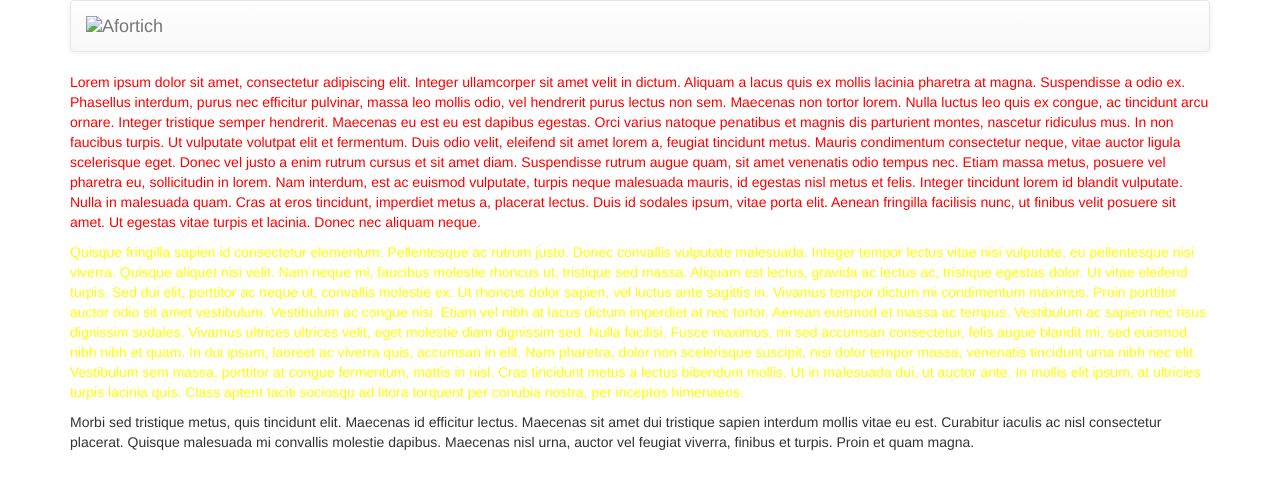
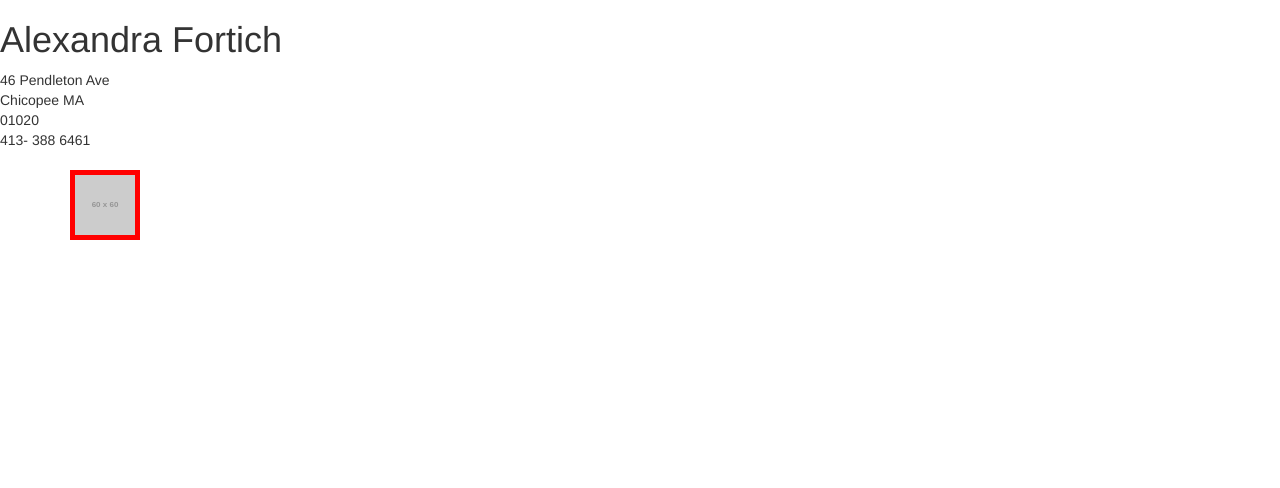
Before and after one commit to afortich/afortich.github.io, a plain HTML site: page index.html in a window 1280 px wide. Drawn offline with nearby package versions, Linux system fonts and the light colour scheme; placeholder pictures from the web are drawn by us.

Commit message:
made awesome updates

```diff
--- a/index.html
+++ b/index.html
@@ -15,30 +15,27 @@
 <!-- Latest compiled and minified JavaScript -->
 <script src="https://maxcdn.bootstrapcdn.com/bootstrap/3.3.7/js/bootstrap.min.js" integrity="sha384-Tc5IQib027qvyjSMfHjOMaLkfuWVxZxUPnCJA7l2mCWNIpG9mGCD8wGNIcPD7Txa" crossorigin="anonymous"></script>
     <style>
-      .foobar {color: red;}
-      #bizbam {color:yellow;}
+
+      img { border:5px solid red;}
+
       </style>
     </head>
-     <body>
-       <div class="container">
-       <nav class="navbar navbar-default">
-  <div class="container-fluid">
-    <div class="navbar-header">
-      <a class="navbar-brand" href="#">
-        <img alt="Afortich" src="...">
-      </a>
-    </div>
-  </div>
-</nav>
-     <p class="foobar">Lorem ipsum dolor sit amet, consectetur adipiscing elit. Integer ullamcorper sit amet velit in dictum. Aliquam a lacus quis ex mollis lacinia pharetra at magna. Suspendisse a odio ex. Phasellus interdum, purus nec efficitur pulvinar, massa leo mollis odio, vel hendrerit purus lectus non sem. Maecenas non tortor lorem. Nulla luctus leo quis ex congue, ac tincidunt arcu ornare. Integer tristique semper hendrerit. Maecenas eu est eu est dapibus egestas. Orci varius natoque penatibus et magnis dis parturient montes, nascetur ridiculus mus. In non faucibus turpis. Ut vulputate volutpat elit et fermentum. Duis odio velit, eleifend sit amet lorem a, feugiat tincidunt metus. Mauris condimentum consectetur neque, vitae auctor ligula scelerisque eget. Donec vel justo a enim rutrum cursus et sit amet diam. Suspendisse rutrum augue quam, sit amet venenatis odio tempus nec.
-Etiam massa metus, posuere vel pharetra eu, sollicitudin in lorem. Nam interdum, est ac euismod vulputate, turpis neque malesuada mauris, id egestas nisl metus et felis. Integer tincidunt lorem id blandit vulputate. Nulla in malesuada quam. Cras at eros tincidunt, imperdiet metus a, placerat lectus. Duis id sodales ipsum, vitae porta elit. Aenean fringilla facilisis nunc, ut finibus velit posuere sit amet. Ut egestas vitae turpis et lacinia.
-       Donec nec aliquam neque.</p>
-      <p id="bizbam"> Quisque fringilla sapien id consectetur elementum. Pellentesque ac rutrum justo. Donec convallis vulputate malesuada. Integer tempor lectus vitae nisi vulputate, eu pellentesque nisi viverra. Quisque aliquet nisi velit. Nam neque mi, faucibus molestie rhoncus ut, tristique sed massa. Aliquam est lectus, gravida ac lectus ac, tristique egestas dolor. Ut vitae eleifend turpis. Sed dui elit, porttitor ac neque ut, convallis molestie ex. Ut rhoncus dolor sapien, vel luctus ante sagittis in. Vivamus tempor dictum mi condimentum maximus.
+     <body><h1>Alexandra Fortich</h1>
+     <address>46 Pendleton Ave <br/>
+     Chicopee MA <br/> 01020<br/>
+     413- 388 6461 <span class="glyphicons glyphicons-iphone"></span>
+     </address>
+        <div class="container">
 
-Proin porttitor auctor odio sit amet vestibulum. Vestibulum ac congue nisi. Etiam vel nibh at lacus dictum imperdiet at nec tortor. Aenean euismod et massa ac tempus. Vestibulum ac sapien nec risus dignissim sodales. Vivamus ultrices ultrices velit, eget molestie diam dignissim sed. Nulla facilisi. Fusce maximus, mi sed accumsan consectetur, felis augue blandit mi, sed euismod nibh nibh et quam. In dui ipsum, laoreet ac viverra quis, accumsan in elit. Nam pharetra, dolor non scelerisque suscipit, nisi dolor tempor massa, venenatis tincidunt urna nibh nec elit. Vestibulum sem massa, porttitor at congue fermentum, mattis in nisl. Cras tincidunt metus a lectus bibendum mollis. Ut in malesuada dui, ut auctor ante. In mollis elit ipsum, at ultricies turpis lacinia quis.
+        <div class="media">
+            <div class="media-left">
+                <div class="navbar-header">
+                    <a href="#">
+                        <img class="media-object" src="https://dummyimage.com/60x60/aaddff/fff&text=Afortich">
+                    </a>
+                </div>
+            </div>
+        </div>
 
-        Class aptent taciti sociosqu ad litora torquent per conubia nostra, per inceptos himenaeos.</p> Morbi sed tristique metus, quis tincidunt elit. Maecenas id efficitur lectus. Maecenas sit amet dui tristique sapien interdum mollis vitae eu est. Curabitur iaculis ac nisl consectetur placerat. Quisque malesuada mi convallis molestie dapibus. Maecenas nisl urna, auctor vel feugiat viverra, finibus et turpis. Proin et quam magna.
-
-       </div>
      </body>
      </html>
```
